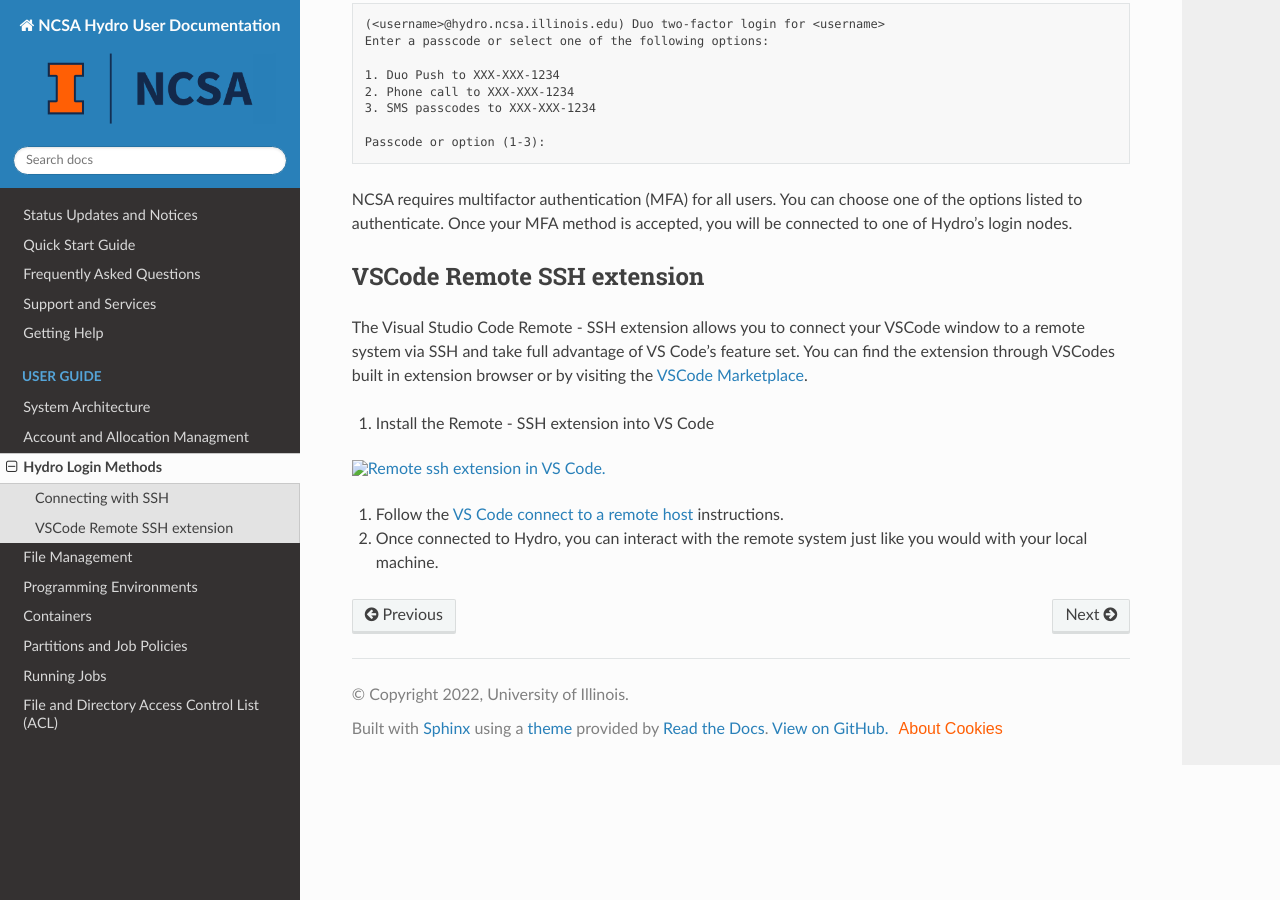
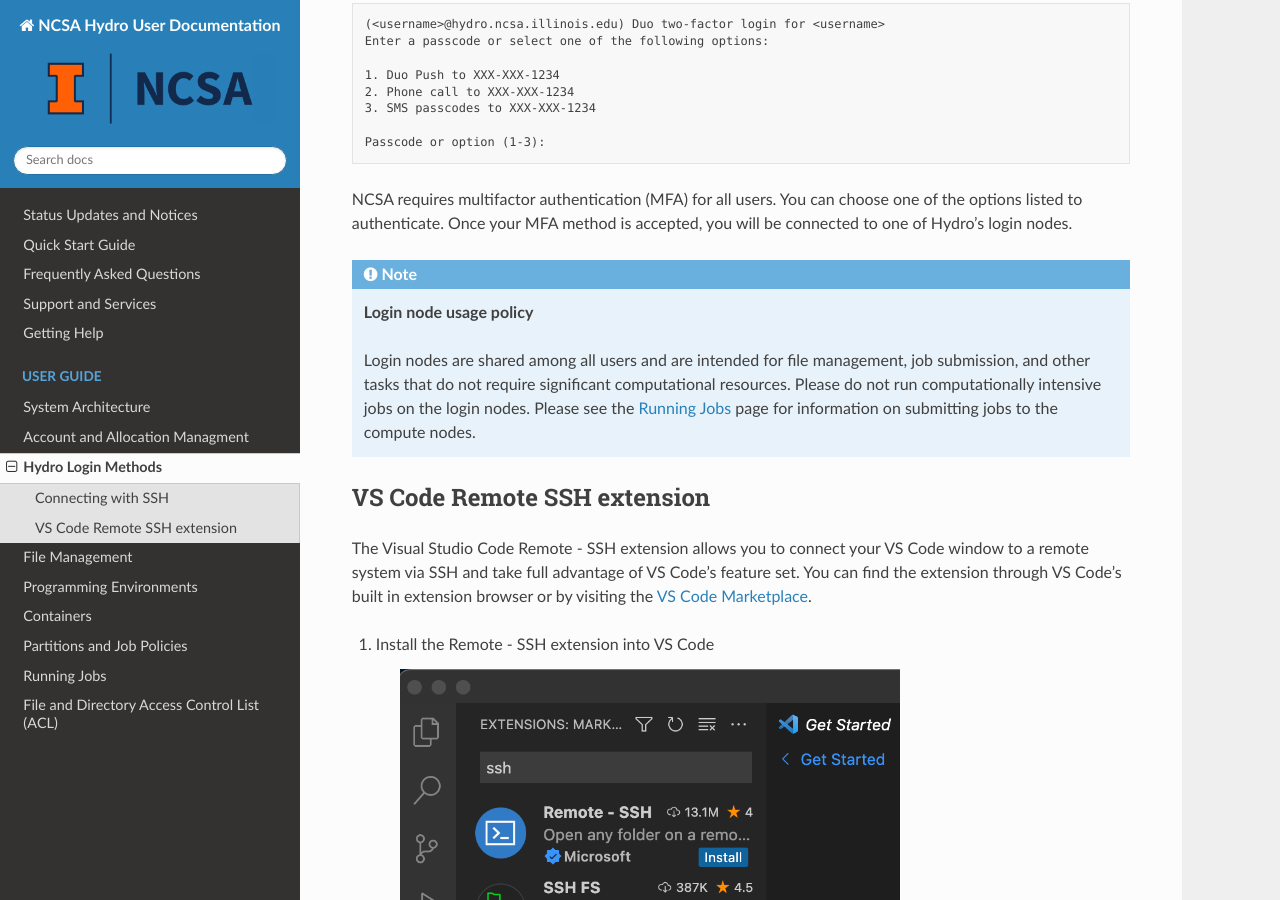
Before and after one commit to ncsa/hydro_documentation, a Sphinx documentation site: the page built from docs/source/user-guide/accessing.rst, in a window 1280 px wide and 900 px high, scrolled down 927 px. Built offline with Sphinx 7.4.7 and the Read the Docs theme 3.1.0, drawn with Linux system fonts in a browser that asks for light colours; some of the changed text lies outside the part shown.

Commit message:
Fixing typos and links

```diff
--- a/docs/source/user-guide/accessing.rst
+++ b/docs/source/user-guide/accessing.rst
@@ -9,7 +9,7 @@
 Once you have an approved Hydro allocation, the primary methods for accessing Hydro are:
 
     - :ref:`connecting_ssh` - Most common login method for users.
-    - :ref:`vs_code_ssh` - Visual Studio Code extension that allows you to connect to Hydro through VSCode`
+    - :ref:`vs_code_ssh` - Visual Studio Code extension that allows you to connect to Hydro through VS Code
 
 .. _connecting_ssh:
 
@@ -52,22 +52,30 @@
 listed to authenticate. Once your MFA method is accepted, you will be connected to one of Hydro's
 login nodes.
 
+.. Note::
+    **Login node usage policy**
+
+    Login nodes are shared among all users and are intended for file management, job submission,
+    and other tasks that do not require significant computational resources. Please do not run
+    computationally intensive jobs on the login nodes. Please see the :ref:`running` page
+    for information on submitting jobs to the compute nodes.
+
 .. _vs_code_ssh:
 
-VSCode Remote SSH extension
+VS Code Remote SSH extension
 -------------------------------
 
-The Visual Studio Code Remote - SSH extension allows you to connect your VSCode window to a remote
+The Visual Studio Code Remote - SSH extension allows you to connect your VS Code window to a remote
 system via SSH and take full advantage of VS Code's feature set. You can find the extension
-through VSCodes built in extension browser or by visiting the
-`VSCode Marketplace <https://marketplace.visualstudio.com/items?itemName=ms-vscode-remote.remote-ssh>`_.
+through VS Code's built in extension browser or by visiting the
+`VS Code Marketplace <https://marketplace.visualstudio.com/items?itemName=ms-vscode-remote.remote-ssh>`_.
 
 #. Install the Remote - SSH extension into VS Code
 
-..  figure:: ../images/accessing/01_remote_ssh.png
-       :alt: Remote ssh extension in VS Code.
-       :figwidth: 550px
-       :width: 500px
+    ..  figure:: images/accessing/01_remote_ssh.png
+        :alt: Remote ssh extension in VS Code.
+        :figwidth: 550px
+        :width: 500px
 
 #. Follow the `VS Code connect to a remote host <https://code.visualstudio.com/docs/remote/ssh#_connect-to-a-remote-host>`_ instructions.
 
--- a/docs/source/user-guide/accounts.rst
+++ b/docs/source/user-guide/accounts.rst
@@ -22,9 +22,9 @@
 --------------------------------
 PIs can add and remove users from their allocation using the `NCSA group management interface
 <https://internal.ncsa.illinois.edu/mis/groups/>`_. PIs can delegate the ability to manage users
-to other project members once those accounts are added to the project. Please refer to `this page
+to other project members once those accounts are added to the project. Please refer to `NCSA documentation
 <https://docs.ncsa.illinois.edu/en/latest/account-mgmt/group-mgmt.html#group-mgmt>`_
-for additional documentation on the group management interface.
+for additional help with the group management interface.
 
 .. Note::
     Group membership changes may take up to **15 minutes** to synchronize the changes with Hydro.
```
